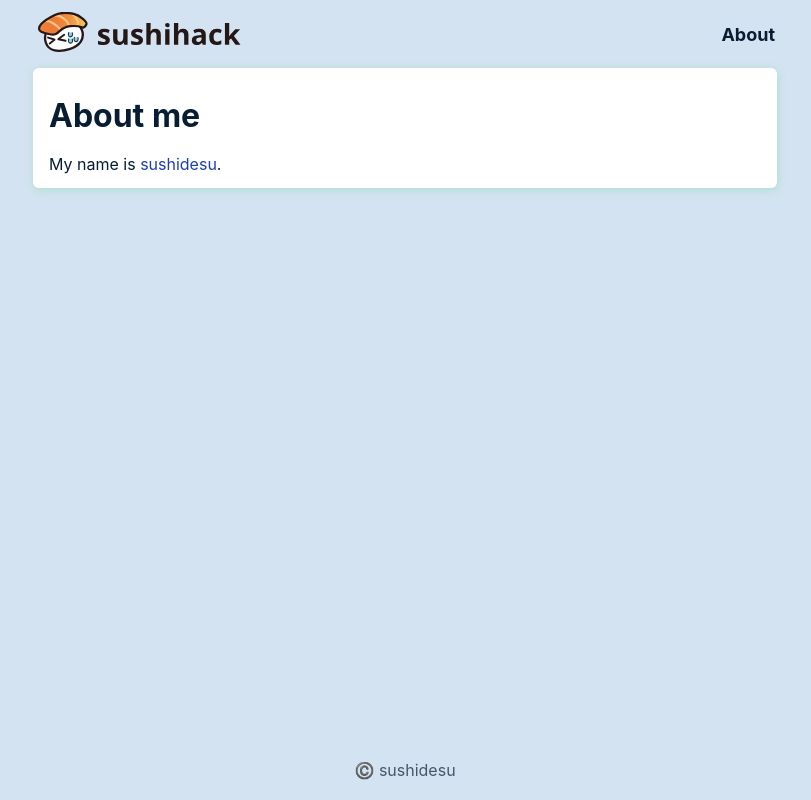
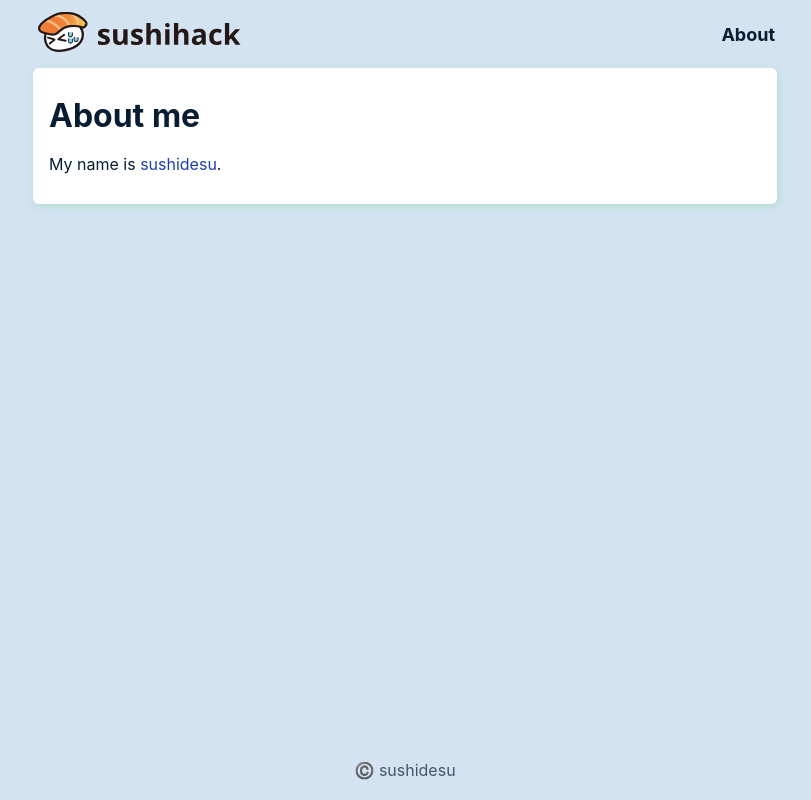
Before and after one commit to sushidesu/sushihack.com, a Next.js app: page /about in a window 1280 px wide. Shown: the whole page, without its empty margins (235-1046 px from the left). Built offline with nearby package versions, Linux system fonts and the light colour scheme.

Commit message:
fix styles

```diff
--- a/src/components/Wysiwyg/Wysiwyg.module.css
+++ b/src/components/Wysiwyg/Wysiwyg.module.css
@@ -1,3 +1,7 @@
+.outer {
+  padding-bottom: 1rem;
+}
+
 .outer *:first-child {
   margin-top: 1rem;
 }
```
